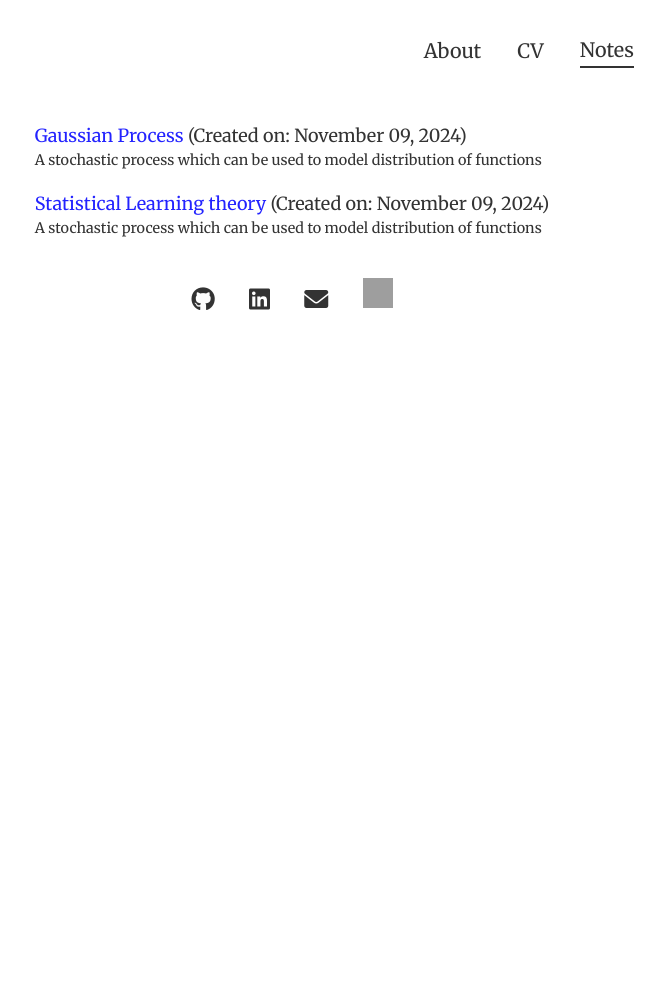
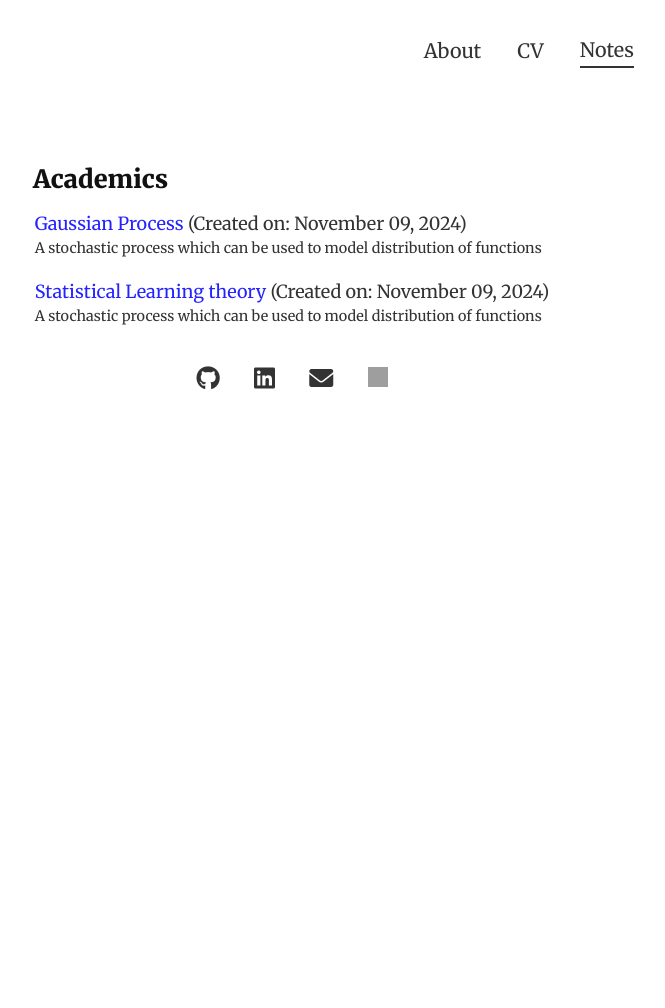
Before and after one commit to dannyrichy/dannyrichy.github.io, a Jekyll site: the page built from docs/notes.md, in a window 1280 px wide. Shown: the whole page, without its empty margins (348-1013 px from the left). Built offline with Jekyll 4.4.1, drawn with Linux system fonts in a browser that asks for light colours; our own code applies the rules of GitHub Pages for plain Markdown files; grey boxes are pictures that could not be loaded.

Commit message:
Some minor changes

```diff
--- a/docs/_includes/footer.html
+++ b/docs/_includes/footer.html
@@ -13,5 +13,5 @@
         <i class="fas fa-envelope" style="font-size: 24px;"></i>
     </a>
     <a href="/alter_ego.html"><img src="https://media.giphy.com/media/8WheeZUkUShoDab9QS/giphy.gif"
-            style="width: 30px; height: 30px; object-fit: cover;"></a>
+            style="width: 20px; height: 20px; object-fit: cover;"></a>
 </footer>
--- a/docs/notes.md
+++ b/docs/notes.md
@@ -2,6 +2,7 @@
 layout: default
 ---
 
+## Academics
 {% for note in site.notes %}
   <div>
     <strong><a href="{{ note.url }}">{{ note.title }}</a></strong>
```
